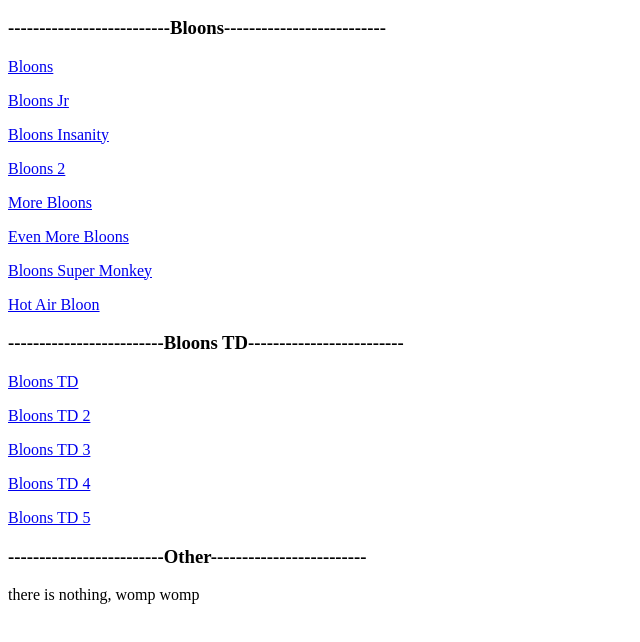
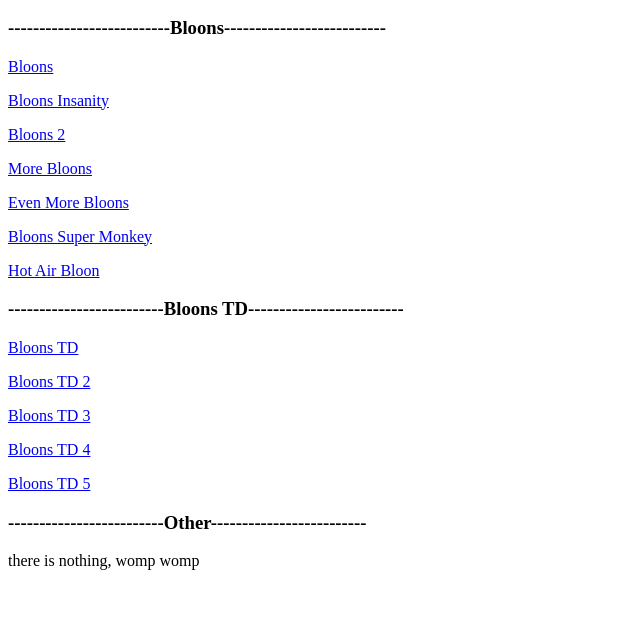
Before and after one commit to wannaplaybloons/wannaplaybloons.github.io, a plain HTML site: page index.html in a window 1280 px wide. Shown: the part 110-752 px from the top of the page, without its empty margins (0-640 px from the left). Drawn offline with Linux system fonts and the light colour scheme.

Commit message:
Update index.html

```diff
--- a/index.html
+++ b/index.html
@@ -15,7 +15,6 @@
     <h2>"Hey Ben, wanna play bloons"</h2>
     <h3>--------------------------Bloons--------------------------</h3>
     <p><a href="https://wannaplaybloons.github.io/bloons/?swf=bloons.swf">Bloons</a></p>
-    <p><a href="https://wannaplaybloons.github.io/bloons/?swf=bloonsjunior.swf">Bloons Jr</a></p>
     <p><a href="https://wannaplaybloons.github.io/bloons/?swf=bloonsinsanity.swf">Bloons Insanity</a></p>
     <p><a href="https://wannaplaybloons.github.io/bloons/?swf=bloons2.swf">Bloons 2</a></p>
     <p><a href="https://wannaplaybloons.github.io/bloons/?swf=morebloons.swf">More Bloons</a></p>
```
